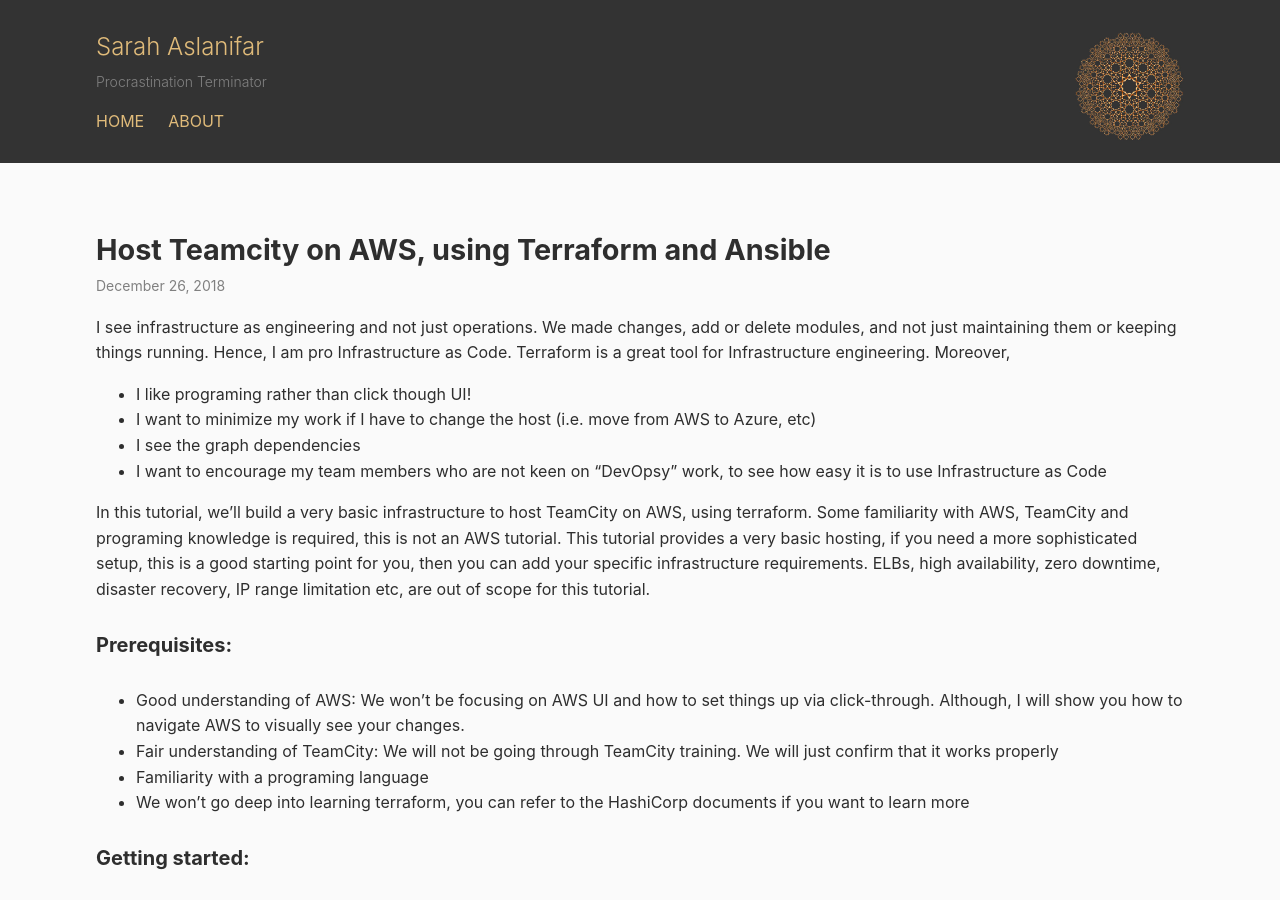
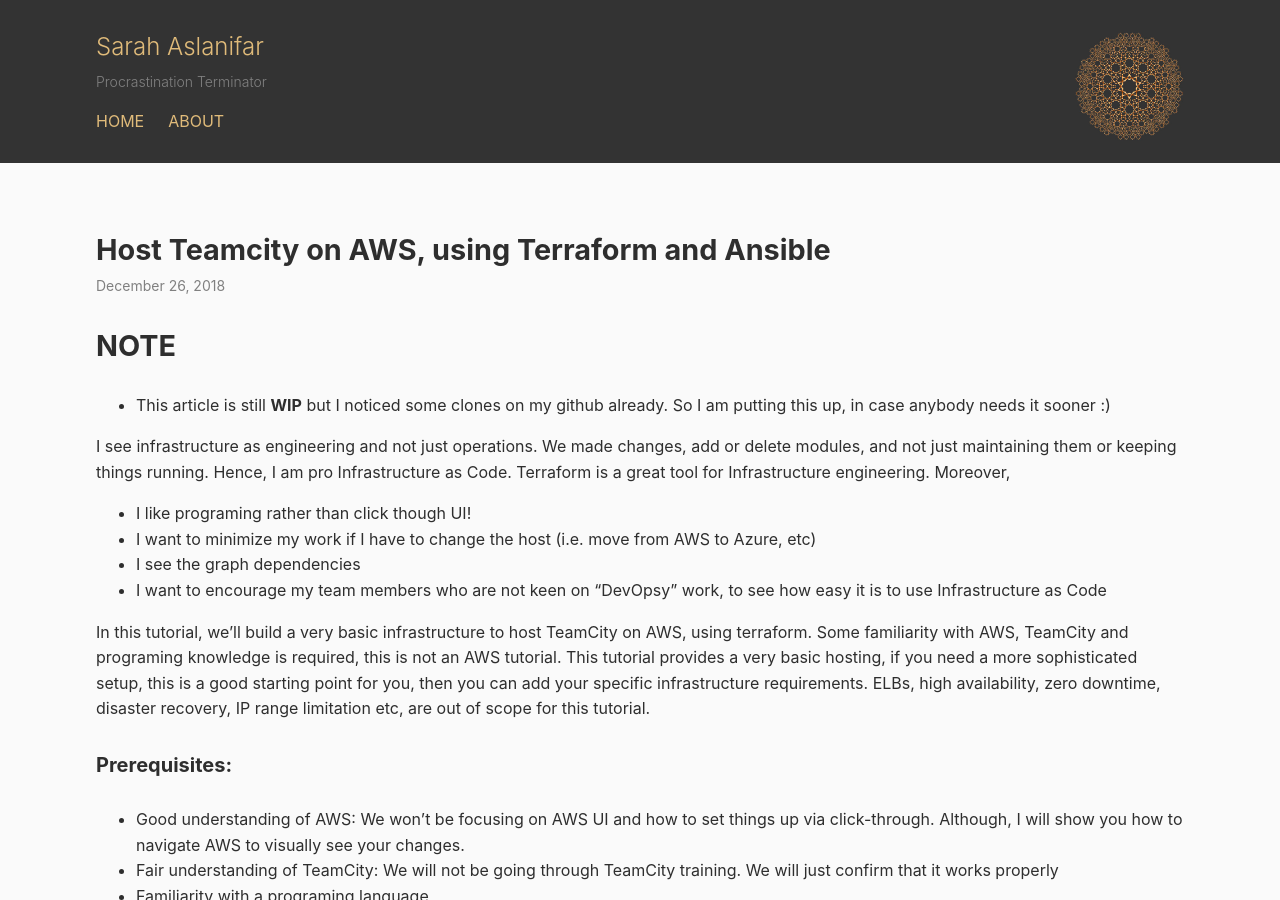
Before and after one commit to saslani/saslani.github.io, a Jekyll site: the page built from _posts/2018-12-14-terraform-teamcity-aws.md, in a window 1280 px wide and 900 px high. Built offline with Jekyll 4.4.1, drawn with Linux system fonts in a browser that asks for light colours; comment, search, counter and statistics services are not loaded.

Commit message:
add a WIP for terraform article

```diff
--- a/_posts/2018-12-14-terraform-teamcity-aws.md
+++ b/_posts/2018-12-14-terraform-teamcity-aws.md
@@ -4,6 +4,10 @@ title:  "Host Teamcity on AWS, using Terraform and Ansible"
 date:   2018-12-26 16:15:15
 categories: Infrastructure as Code
 ---
+
+## NOTE
+- This article is still **WIP** but I noticed some clones on my github already. So I am putting this up, in case anybody needs it sooner :)
+
 
 I see infrastructure as engineering and not just operations. We made changes, add or delete modules, and not just maintaining them or keeping things running. Hence, I am pro Infrastructure as Code. Terraform is a great tool for Infrastructure engineering. Moreover,
 - I like programing rather than click though UI!
```
